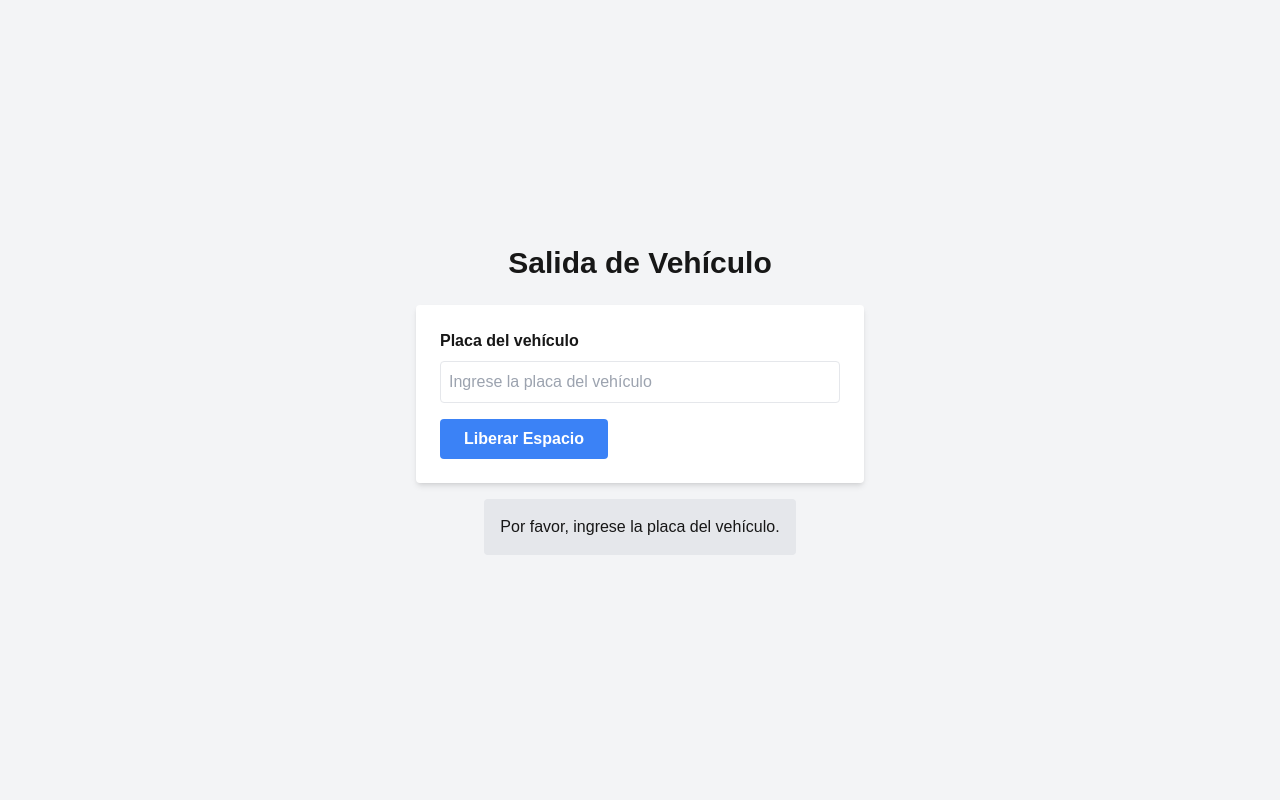
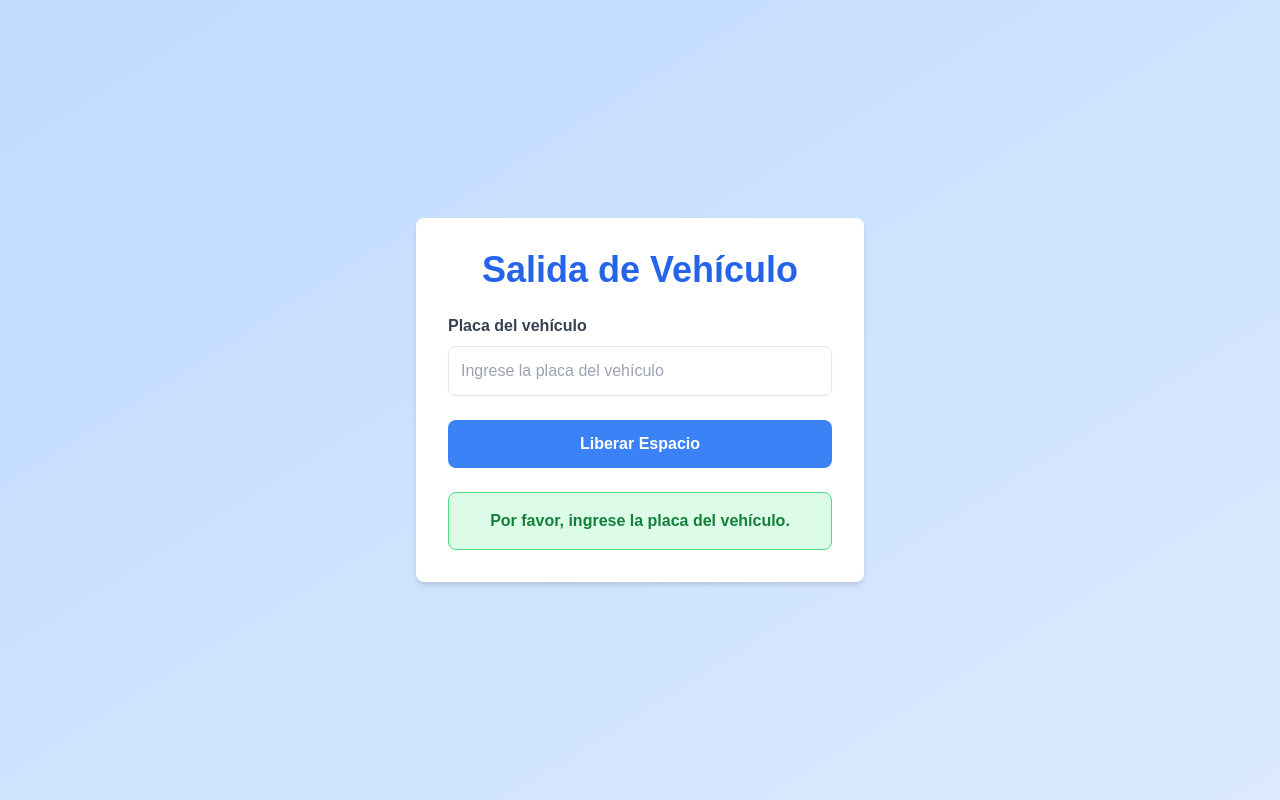
Before and after one commit to BrayanOrtigoza07/parqueaderivirtual, a Next.js app: page /salida in a window 1280 px wide. Both pictures are taken after a click on the button "Liberar Espacio". Built offline with nearby package versions, Linux system fonts and the light colour scheme.

Commit message:
Integración53

```diff
--- a/app/salida/page.tsx
+++ b/app/salida/page.tsx
@@ -2,23 +2,12 @@
 
 import { useState } from 'react';
 
-interface UserDetails {
-  name: string;
-  role: string;
-  plate: string;
-  parking_lot: string;
-  space: number;
-  entry_time: string;
-  exit_time: string;
-}
-
 export default function Salida() {
   const [plate, setPlate] = useState('');
   const [message, setMessage] = useState('');
-  const [userDetails, setUserDetails] = useState<UserDetails | null>(null);
 
   const handlePlateChange = (e: React.ChangeEvent<HTMLInputElement>) => {
-    setPlate(e.target.value);
+    setPlate(e.target.value.toUpperCase()); // Convertir la placa a mayúsculas
   };
 
   const handleExit = async () => {
@@ -28,7 +17,7 @@ export default function Salida() {
     }
 
     try {
-      // Liberar espacio y obtener detalles del usuario
+      // Enviar solicitud para liberar espacio
       const response = await fetch('/api/salida', {
         method: 'POST',
         headers: { 'Content-Type': 'application/json' },
@@ -36,13 +25,8 @@ export default function Salida() {
       });
 
       if (response.ok) {
-        const data = await response.json();
-        if (data.details) {
-          setUserDetails(data.details); // Guardar los detalles del servidor
-          setMessage('Espacio liberado exitosamente.');
-        } else {
-          setMessage('Espacio liberado, pero no se encontraron detalles del registro.');
-        }
+        // Mostrar mensaje de éxito con la placa
+        setMessage(`Salida registrada para la placa ${plate}. ¡Regresa pronto!`);
         setPlate(''); // Limpiar el campo de entrada
       } else {
         const error = await response.json();
@@ -55,44 +39,37 @@ export default function Salida() {
   };
 
   return (
-    <div className="min-h-screen bg-gray-100 flex flex-col items-center justify-center">
-      <h1 className="text-3xl font-bold mb-6">Salida de Vehículo</h1>
-      <div className="bg-white p-6 rounded shadow-md w-full max-w-md">
-        <div className="mb-4">
-          <label className="block font-semibold mb-2">Placa del vehículo</label>
+    <div className="min-h-screen bg-gradient-to-br from-blue-200 to-blue-100 flex flex-col items-center justify-center">
+      <div className="bg-white p-8 rounded-lg shadow-md w-full max-w-md">
+        <h1 className="text-4xl font-bold text-center text-blue-600 mb-6">
+          Salida de Vehículo
+        </h1>
+        <div className="mb-6">
+          <label className="block font-semibold text-gray-700 mb-2">
+            Placa del vehículo
+          </label>
           <input
             type="text"
             value={plate}
             onChange={handlePlateChange}
-            className="w-full p-2 border rounded"
+            className="w-full p-3 border rounded-lg shadow-sm focus:outline-none focus:ring-2 focus:ring-blue-500 focus:border-transparent"
             placeholder="Ingrese la placa del vehículo"
+            maxLength={10}
             required
           />
         </div>
         <button
           onClick={handleExit}
-          className="px-6 py-2 bg-blue-500 text-white font-semibold rounded hover:bg-blue-600"
+          className="w-full bg-blue-500 text-white font-semibold py-3 rounded-lg hover:bg-blue-600 transition"
         >
           Liberar Espacio
         </button>
+        {message && (
+          <div className="mt-6 p-4 bg-green-100 border border-green-400 text-green-700 text-center rounded-lg">
+            <p className="font-semibold">{message}</p>
+          </div>
+        )}
       </div>
-      {message && (
-        <div className="mt-4 p-4 bg-gray-200 text-center rounded">
-          <p>{message}</p>
-        </div>
-      )}
-      {userDetails && (
-        <div className="mt-6 bg-white p-6 rounded shadow-md text-left">
-          <h2 className="text-xl font-bold mb-4 text-green-600">Detalles del Registro</h2>
-          <p><strong>Nombre:</strong> {userDetails.name}</p>
-          <p><strong>Rol:</strong> {userDetails.role}</p>
-          <p><strong>Placa:</strong> {userDetails.plate}</p>
-          <p><strong>Parqueadero:</strong> {userDetails.parking_lot}</p>
-          <p><strong>Espacio:</strong> {userDetails.space}</p>
-          <p><strong>Hora de Entrada:</strong> {new Date(userDetails.entry_time).toLocaleString()}</p>
-          <p><strong>Hora de Salida:</strong> {new Date(userDetails.exit_time).toLocaleString()}</p>
-        </div>
-      )}
     </div>
   );
 }
```
